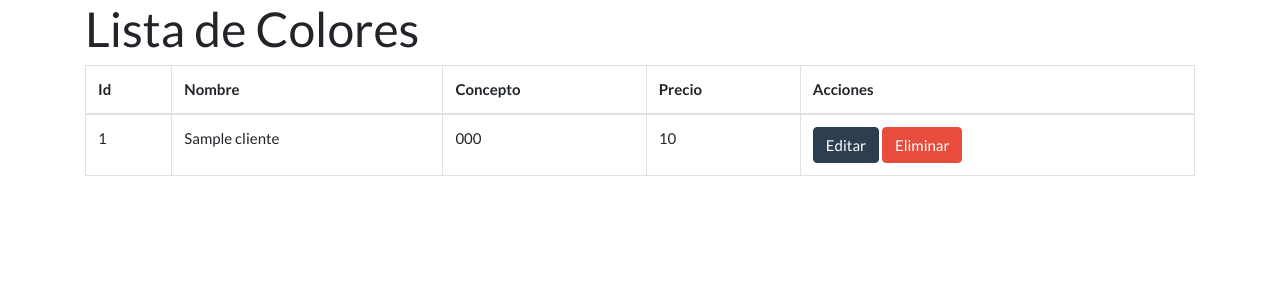
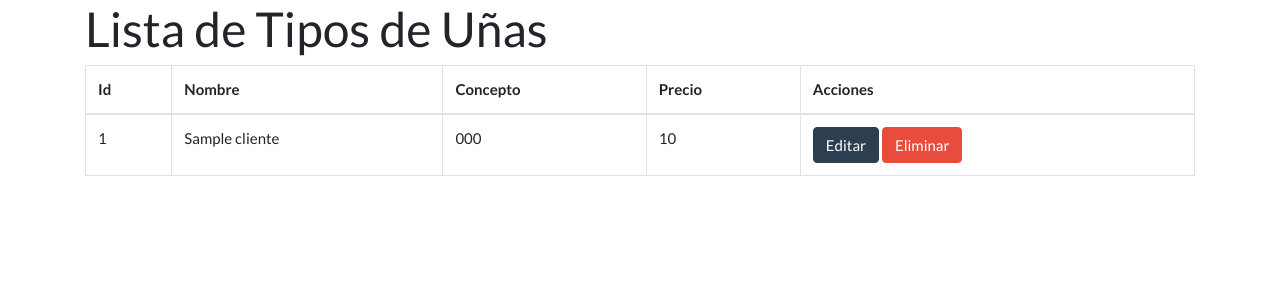
Before and after one commit to federico-osandon/milanos, a Django app: template templates/mano/mano_list.html in a window 1280 px wide. Shown: the part 71-371 px from the top of the page. Run offline with Django 3.2, Linux system fonts and the light colour scheme; the template is opened without the code that fills it: most values are stand-ins (such as "Sample title", 1, 10 or a date in 2020); some libraries are stand-ins or nearby versions.

Commit message:
Update mano_list.html

```diff
--- a/templates/mano/mano_list.html
+++ b/templates/mano/mano_list.html
@@ -1,7 +1,7 @@
 {% extends 'base/base.html' %}
 {% block content %}
     <div>
-        <h1>Lista de Colores</h1>
+        <h1>Lista de Tipos de Uñas</h1>
     </div>
     <table class="table table-bordered center">
         <thead>
```
